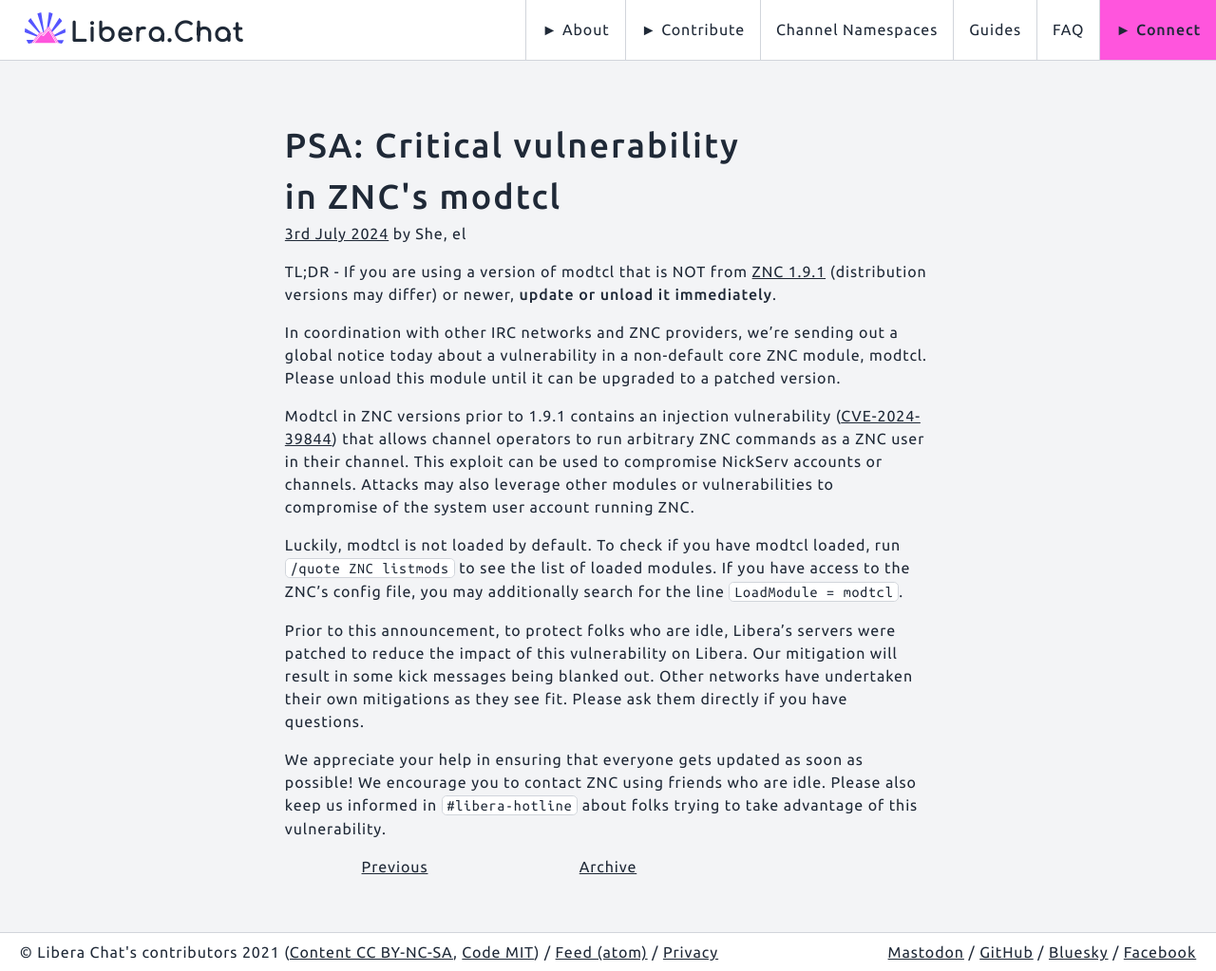
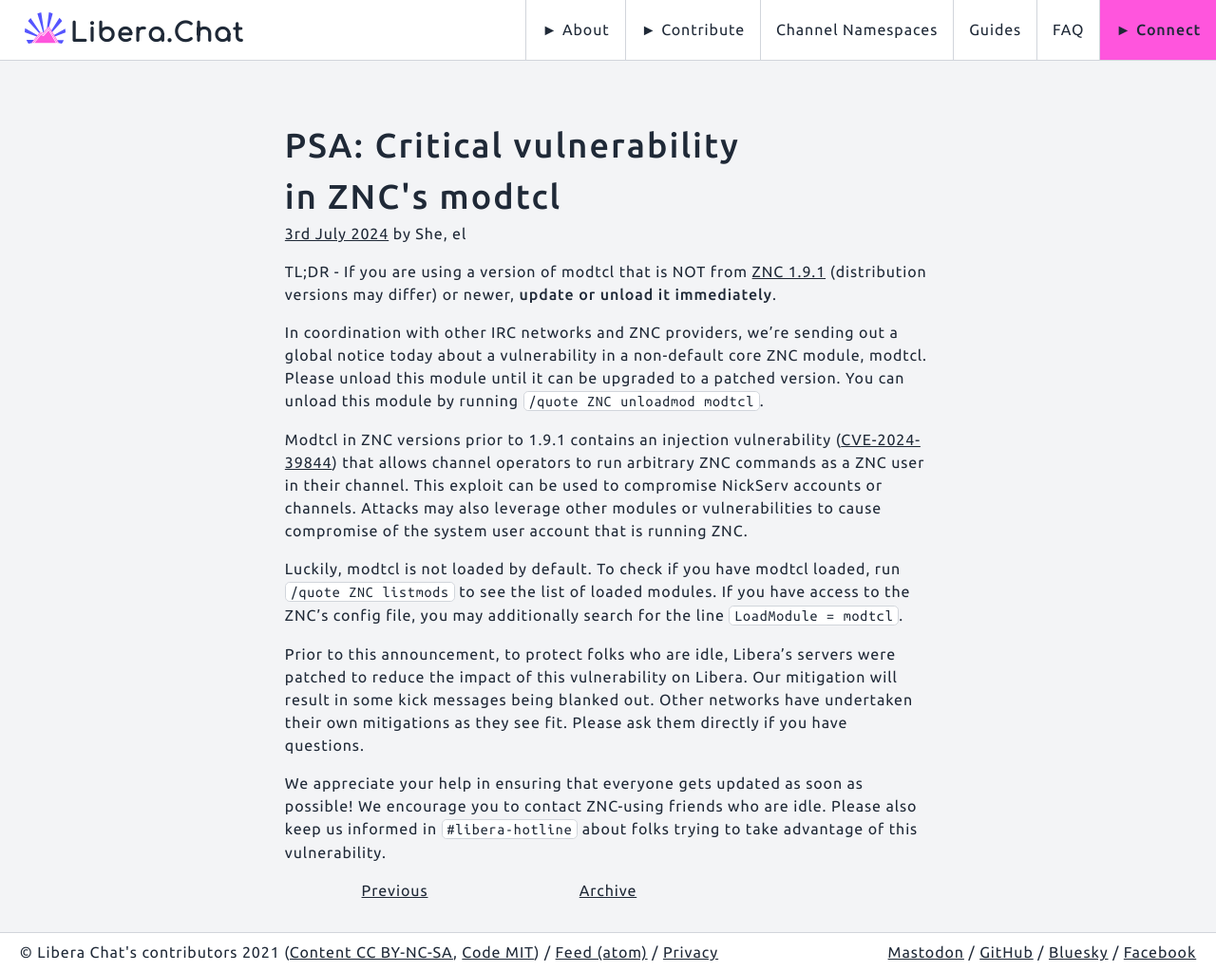
Before and after one commit to Libera-Chat/libera-chat.github.io, a Jekyll site: the page built from content/_posts/2024-07-03-zncpsa.md, in a window 1280 px wide and 1023 px high. Shown: the whole window at 95% size. Built offline with Jekyll 4.4.1, drawn with Linux system fonts in a browser that asks for light colours.

Commit message:
couple of touchups to the ZNC PSA

```diff
--- a/content/_posts/2024-07-03-zncpsa.md
+++ b/content/_posts/2024-07-03-zncpsa.md
@@ -10,14 +10,14 @@
 In coordination with other IRC networks and ZNC providers, we're sending out a
 global notice today about a vulnerability in a non-default core ZNC module,
 modtcl. Please unload this module until it can be upgraded to a patched
-version.
+version. You can unload this module by running `/quote ZNC unloadmod modtcl`.
 
 Modtcl in ZNC versions prior to 1.9.1 contains an injection vulnerability
 ([CVE-2024-39844]) that allows channel operators to run arbitrary ZNC
 commands as a ZNC user in their channel. This exploit can be used to
 compromise NickServ accounts or channels. Attacks may also leverage other
-modules or vulnerabilities to compromise of the system user account running
-ZNC.
+modules or vulnerabilities to cause compromise of the system user account
+that is running ZNC.
 
 Luckily, modtcl is not loaded by default. To check if you have modtcl loaded,
 run `/quote ZNC listmods` to see the list of loaded modules. If you have
@@ -31,7 +31,7 @@
 directly if you have questions.
 
 We appreciate your help in ensuring that everyone gets updated as soon as
-possible! We encourage you to contact ZNC using friends who are idle. Please
+possible! We encourage you to contact ZNC-using friends who are idle. Please
 also keep us informed in `#libera-hotline` about folks trying to take advantage
 of this vulnerability.
 
```
